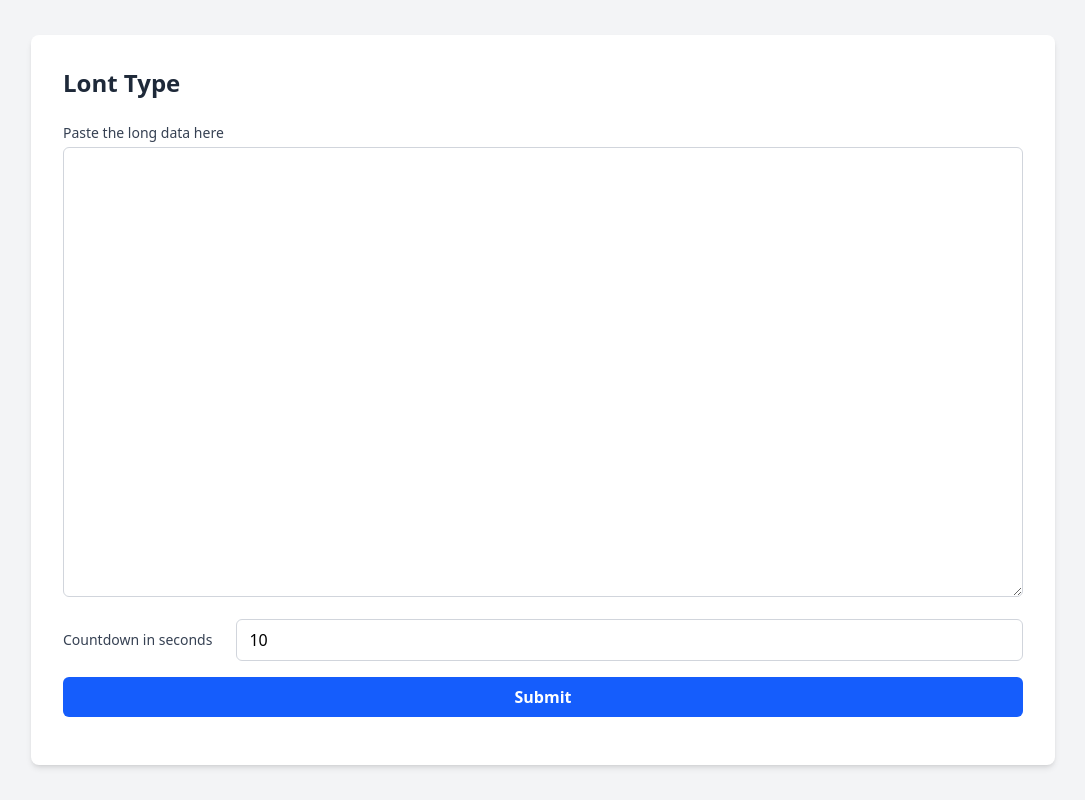
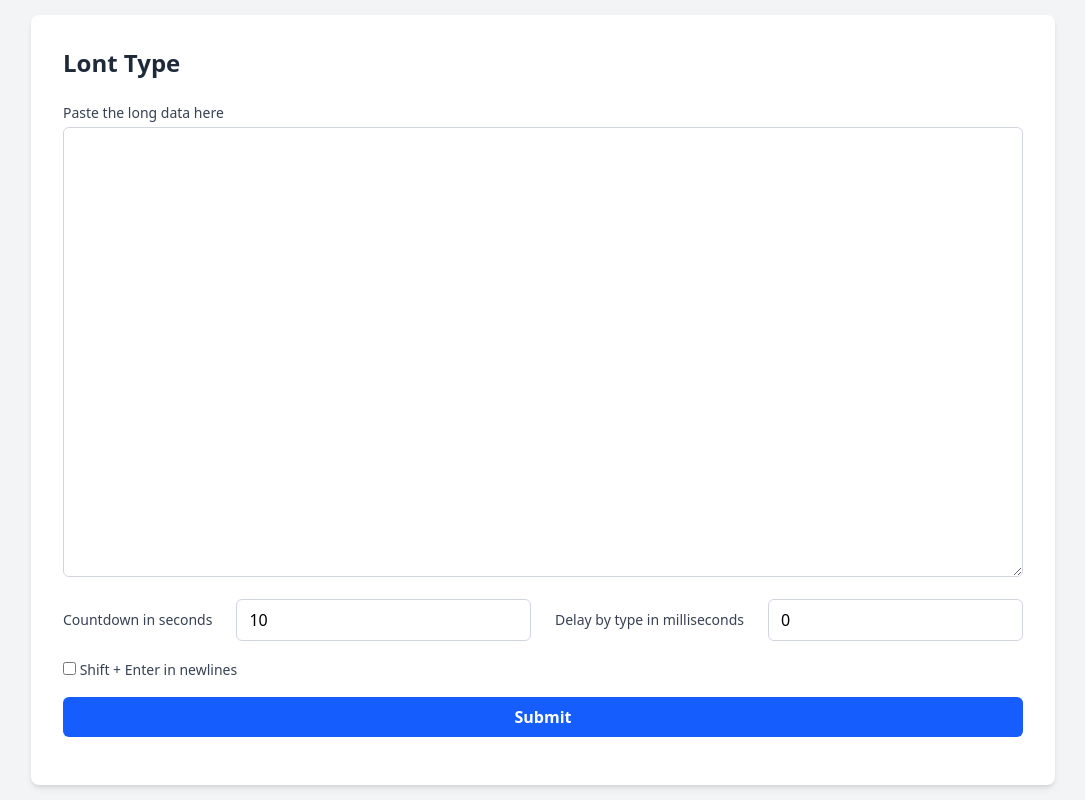
Before and after one commit to danilocgsilva/programatic-x-app, a FastAPI app: page / in a window 1280 px wide. Shown: the whole page, without its empty margins (97-1182 px from the left). Run offline with FastAPI, Linux system fonts and the light colour scheme; style sheets or scripts are compiled from the project's sources.

Commit message:
Delay and shift + enter options

```diff
--- a/templates/index.html
+++ b/templates/index.html
@@ -4,7 +4,7 @@
 <head>
   <meta charset="UTF-8" />
   <meta name="viewport" content="width=device-width, initial-scale=1.0" />
-  <title>Simple Form</title>
+  <title>Long type</title>
   <link href="/static/output.css" rel="stylesheet">
 </head>
 
@@ -27,12 +27,38 @@
           class="mt-1 w-full px-3 py-2 border border-gray-300 rounded-md focus:outline-none focus:ring-2 focus:ring-blue-500"></textarea>
       </div>
 
-      <div class="flex items-center gap-6 w-full">
-        <label for="seconds" class="text-sm font-medium text-gray-700 whitespace-nowrap">
-          Countdown in seconds
+      <!-- Parent wrapper to control the row/column layout -->
+      <div class="flex flex-col md:flex-row gap-6 w-full">
+
+        <!-- First item -->
+        <!-- Added min-w-0 to allow shrinking -->
+        <div class="flex items-center gap-6 w-full md:flex-1 min-w-0">
+          <!-- Removed whitespace-nowrap so the text can wrap on small screens -->
+          <label for="seconds" class="text-sm font-medium text-gray-700">
+            Countdown in seconds
+          </label>
+          <input id="seconds" name="seconds" type="number" value="10" min="0" step="1" required
+            class="flex-1 min-w-0 px-3 py-2 border border-gray-300 rounded-md focus:outline-none focus:ring-2 focus:ring-blue-500">
+        </div>
+
+        <!-- Second item -->
+        <!-- Added min-w-0 to allow shrinking -->
+        <div class="flex items-center gap-6 w-full md:flex-1 min-w-0">
+          <!-- Removed whitespace-nowrap so the text can wrap on small screens -->
+          <label for="delay-by-type" class="text-sm font-medium text-gray-700">
+            Delay by type in milliseconds
+          </label>
+          <input id="delay-by-type" name="delay_by_type_ms" type="number" value="0" min="0" step="1"
+            class="flex-1 min-w-0 px-3 py-2 border border-gray-300 rounded-md focus:outline-none focus:ring-2 focus:ring-blue-500">
+        </div>
+
+      </div>
+
+      <div>
+        <label class="text-sm font-medium text-gray-700">
+          <input id="shift-enter-in-newlines" name="shift_enter_in_newlines" type="checkbox">
+          Shift + Enter in newlines
         </label>
-        <input id="seconds" name="seconds" type="number" value="10" min="0" step="1" required
-          class="flex-1 min-w-0 px-3 py-2 border border-gray-300 rounded-md focus:outline-none focus:ring-2 focus:ring-blue-500">
       </div>
 
       <button type="submit"
```
Also changed, not shown: 1 other file.
